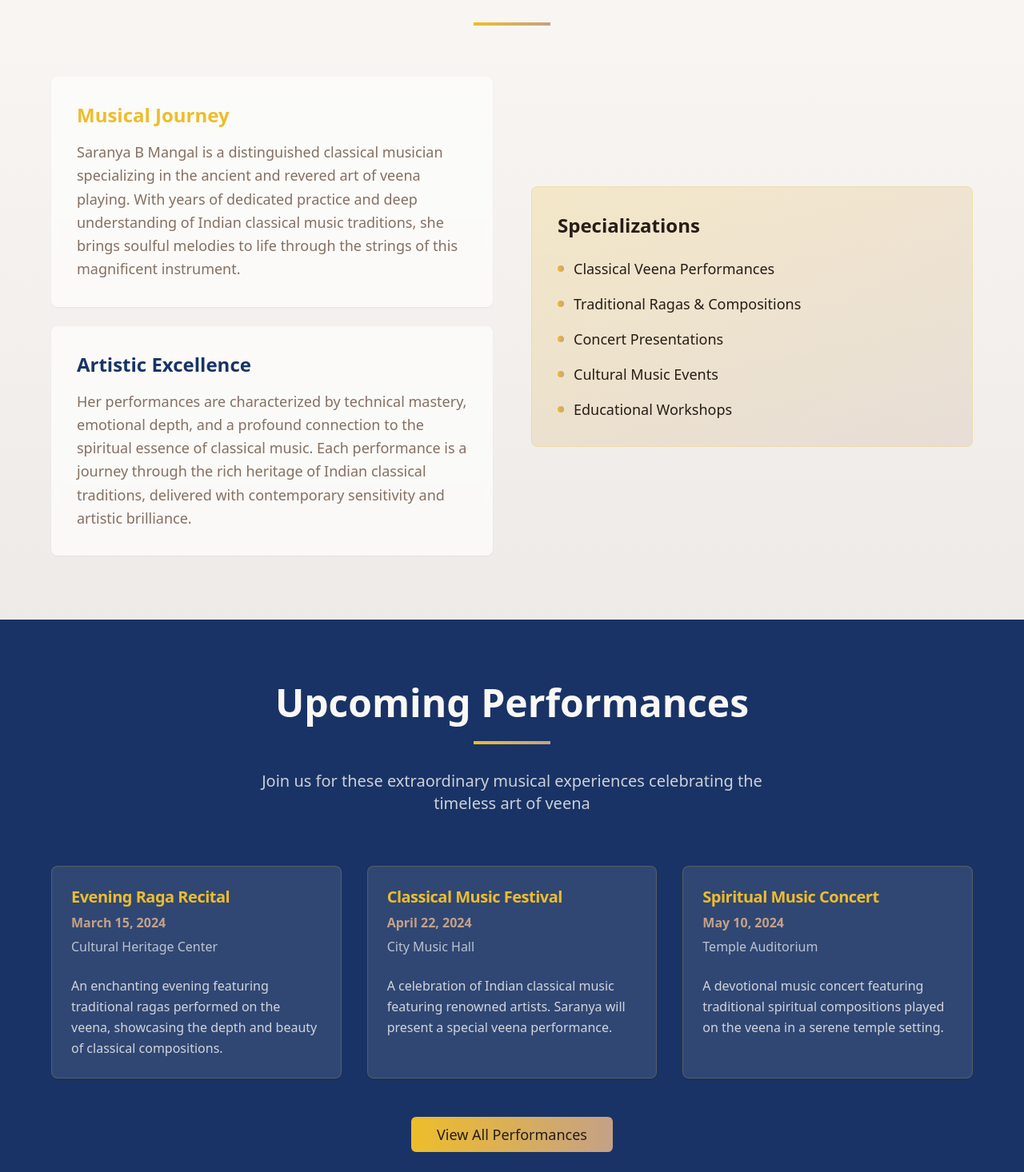
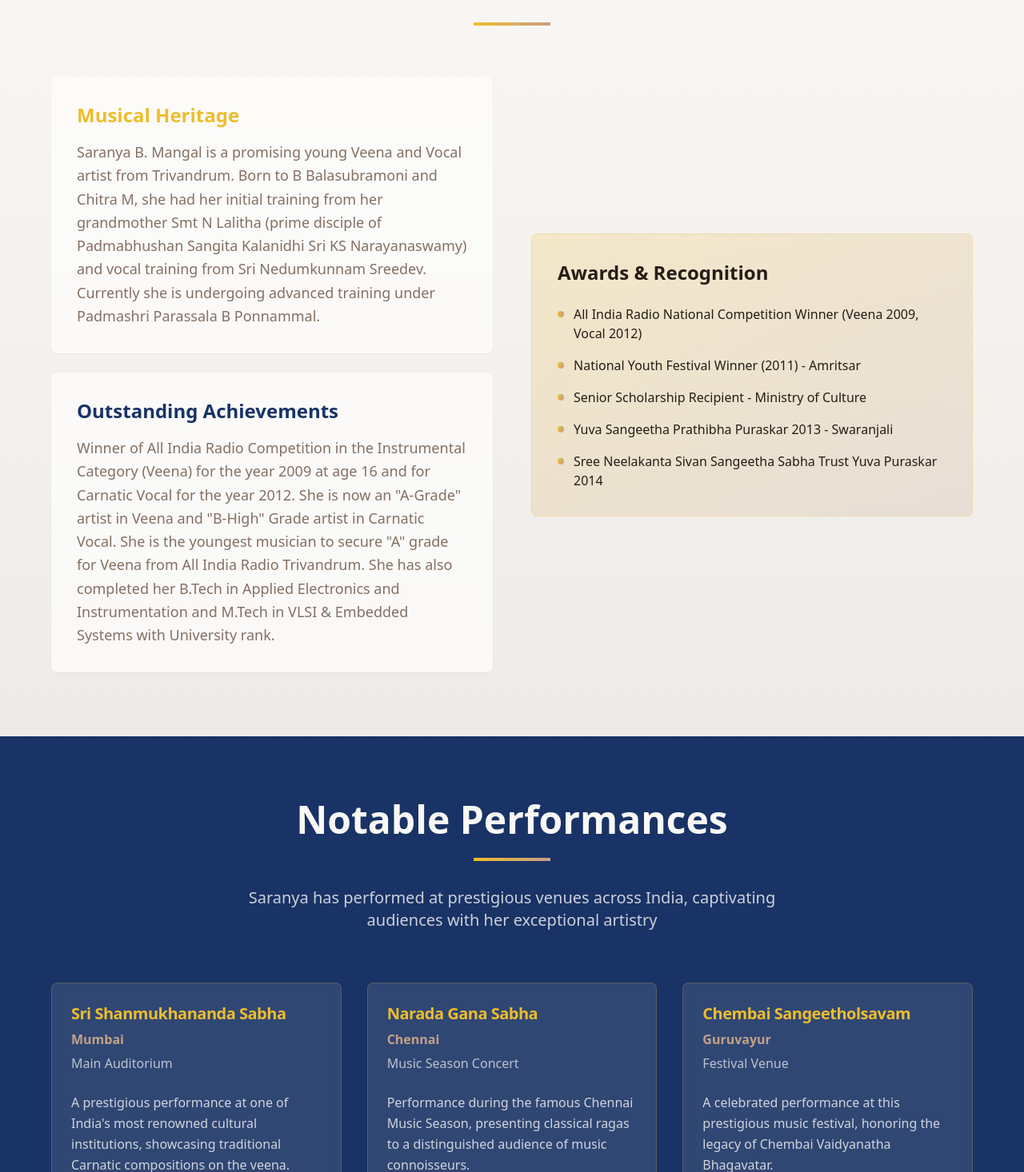
Before and after one commit to harinp715/saranya-veena-vibes, a React (Vite) app: page / in a window 1280 px wide. Shown: the part 924-2390 px from the top of the page at 80% size. Built offline with nearby package versions, Linux system fonts and the light colour scheme.

Commit message:
Customize landing page content
Use content from saranyamangal.com to customize the landing page.

```diff
--- a/index.html
+++ b/index.html
@@ -3,12 +3,12 @@
   <head>
     <meta charset="UTF-8" />
     <meta name="viewport" content="width=device-width, initial-scale=1.0" />
-    <title>saranya-veena-vibes</title>
-    <meta name="description" content="Lovable Generated Project" />
-    <meta name="author" content="Lovable" />
+    <title>Saranya B. Mangal - Classical Musician & Veena Virtuoso</title>
+    <meta name="description" content="Saranya B. Mangal - All India Radio A-Grade Veena artist and classical musician from Trivandrum. Winner of national competitions and prestigious awards." />
+    <meta name="author" content="Saranya B. Mangal" />
 
-    <meta property="og:title" content="saranya-veena-vibes" />
-    <meta property="og:description" content="Lovable Generated Project" />
+    <meta property="og:title" content="Saranya B. Mangal - Classical Musician & Veena Virtuoso" />
+    <meta property="og:description" content="All India Radio A-Grade Veena artist and classical musician from Trivandrum. Winner of national competitions and prestigious awards." />
     <meta property="og:type" content="website" />
     <meta property="og:image" content="https://lovable.dev/opengraph-image-p98pqg.png" />
 
--- a/src/components/AboutSection.tsx
+++ b/src/components/AboutSection.tsx
@@ -15,22 +15,25 @@ const AboutSection = () => {
           <div className="space-y-6">
             <Card className="border-none shadow-elegant bg-card/80 backdrop-blur-sm">
               <CardContent className="p-8">
-                <h3 className="text-2xl font-semibold mb-4 text-gold">Musical Journey</h3>
+                <h3 className="text-2xl font-semibold mb-4 text-gold">Musical Heritage</h3>
                 <p className="text-muted-foreground leading-relaxed text-lg">
-                  Saranya B Mangal is a distinguished classical musician specializing in the ancient and revered art of veena playing.
-                  With years of dedicated practice and deep understanding of Indian classical music traditions, she brings
-                  soulful melodies to life through the strings of this magnificent instrument.
+                  Saranya B. Mangal is a promising young Veena and Vocal artist from Trivandrum. Born to B Balasubramoni and Chitra M,
+                  she had her initial training from her grandmother Smt N Lalitha (prime disciple of Padmabhushan Sangita Kalanidhi Sri
+                  KS Narayanaswamy) and vocal training from Sri Nedumkunnam Sreedev. Currently she is undergoing advanced training under
+                  Padmashri Parassala B Ponnammal.
                 </p>
               </CardContent>
             </Card>
 
+
             <Card className="border-none shadow-elegant bg-card/80 backdrop-blur-sm">
               <CardContent className="p-8">
-                <h3 className="text-2xl font-semibold mb-4 text-deep-blue">Artistic Excellence</h3>
+                <h3 className="text-2xl font-semibold mb-4 text-deep-blue">Outstanding Achievements</h3>
                 <p className="text-muted-foreground leading-relaxed text-lg">
-                  Her performances are characterized by technical mastery, emotional depth, and a profound connection
-                  to the spiritual essence of classical music. Each performance is a journey through the rich heritage
-                  of Indian classical traditions, delivered with contemporary sensitivity and artistic brilliance.
+                  Winner of All India Radio Competition in the Instrumental Category (Veena) for the year 2009 at age 16 and for
+                  Carnatic Vocal for the year 2012. She is now an "A-Grade" artist in Veena and "B-High" Grade artist in Carnatic Vocal.
+                  She is the youngest musician to secure "A" grade for Veena from All India Radio Trivandrum. She has also completed
+                  her B.Tech in Applied Electronics and Instrumentation and M.Tech in VLSI & Embedded Systems with University rank.
                 </p>
               </CardContent>
             </Card>
@@ -38,18 +41,18 @@ const AboutSection = () => {
 
           <div className="space-y-8">
             <div className="bg-gradient-to-br from-gold/20 to-warm-earth/20 p-8 rounded-lg border border-gold/20">
-              <h3 className="text-2xl font-semibold mb-6 text-foreground">Specializations</h3>
+              <h3 className="text-2xl font-semibold mb-6 text-foreground">Awards & Recognition</h3>
               <ul className="space-y-4">
                 {[
-                  "Classical Veena Performances",
-                  "Traditional Ragas & Compositions",
-                  "Concert Presentations",
-                  "Cultural Music Events",
-                  "Educational Workshops"
+                  "All India Radio National Competition Winner (Veena 2009, Vocal 2012)",
+                  "National Youth Festival Winner (2011) - Amritsar",
+                  "Senior Scholarship Recipient - Ministry of Culture",
+                  "Yuva Sangeetha Prathibha Puraskar 2013 - Swaranjali",
+                  "Sree Neelakanta Sivan Sangeetha Sabha Trust Yuva Puraskar 2014"
                 ].map((item, index) => (
-                  <li key={index} className="flex items-center space-x-3">
-                    <div className="w-2 h-2 bg-gradient-to-r from-gold to-warm-earth rounded-full"></div>
-                    <span className="text-foreground text-lg">{item}</span>
+                  <li key={index} className="flex items-start space-x-3">
+                    <div className="w-2 h-2 bg-gradient-to-r from-gold to-warm-earth rounded-full mt-2 flex-shrink-0"></div>
+                    <span className="text-foreground">{item}</span>
                   </li>
                 ))}
               </ul>
--- a/src/components/HeroSection.tsx
+++ b/src/components/HeroSection.tsx
@@ -17,12 +17,12 @@ const HeroSection = () => {
         <h1 className="text-5xl md:text-7xl font-bold mb-6 text-background">
           <span className="block text-gold">Saranya B Mangal</span>
           <span className="block text-2xl md:text-4xl font-light mt-4 text-background/90">
-            Classical Musician & Veena Virtuoso
+            "A-Grade" All India Radio Artist • Veena & Vocal Virtuoso
           </span>
         </h1>
 
         <p className="text-xl md:text-2xl mb-8 text-background/80 max-w-2xl mx-auto leading-relaxed">
-          Experience the timeless beauty of classical Indian music through the soulful strings of the veena
+          All India Radio National Competition Winner • Youngest "A-Grade" Veena Artist from Trivandrum
         </p>
 
         <div className="flex flex-col sm:flex-row gap-4 justify-center items-center">
--- a/src/components/PerformanceSection.tsx
+++ b/src/components/PerformanceSection.tsx
@@ -4,22 +4,22 @@ import { Button } from "@/components/ui/button";
 const PerformanceSection = () => {
   const performances = [
     {
-      title: "Evening Raga Recital",
-      date: "March 15, 2024",
-      venue: "Cultural Heritage Center",
-      description: "An enchanting evening featuring traditional ragas performed on the veena, showcasing the depth and beauty of classical compositions."
+      title: "Sri Shanmukhananda Sabha",
+      location: "Mumbai",
+      venue: "Main Auditorium",
+      description: "A prestigious performance at one of India's most renowned cultural institutions, showcasing traditional Carnatic compositions on the veena."
     },
     {
-      title: "Classical Music Festival",
-      date: "April 22, 2024",
-      venue: "City Music Hall",
-      description: "A celebration of Indian classical music featuring renowned artists. Saranya will present a special veena performance."
+      title: "Narada Gana Sabha",
+      location: "Chennai",
+      venue: "Music Season Concert",
+      description: "Performance during the famous Chennai Music Season, presenting classical ragas to a distinguished audience of music connoisseurs."
     },
     {
-      title: "Spiritual Music Concert",
-      date: "May 10, 2024",
-      venue: "Temple Auditorium",
-      description: "A devotional music concert featuring traditional spiritual compositions played on the veena in a serene temple setting."
+      title: "Chembai Sangeetholsavam",
+      location: "Guruvayur",
+      venue: "Festival Venue",
+      description: "A celebrated performance at this prestigious music festival, honoring the legacy of Chembai Vaidyanatha Bhagavatar."
     }
   ];
 
@@ -28,11 +28,11 @@ const PerformanceSection = () => {
       <div className="max-w-6xl mx-auto">
         <div className="text-center mb-16">
           <h2 className="text-4xl md:text-5xl font-bold mb-6">
-            Upcoming Performances
+            Notable Performances
           </h2>
           <div className="w-24 h-1 bg-gradient-to-r from-gold to-warm-earth mx-auto mb-8"></div>
           <p className="text-xl text-deep-blue-foreground/80 max-w-2xl mx-auto">
-            Join us for these extraordinary musical experiences celebrating the timeless art of veena
+            Saranya has performed at prestigious venues across India, captivating audiences with her exceptional artistry
           </p>
         </div>
 
@@ -41,7 +41,7 @@ const PerformanceSection = () => {
             <Card key={index} className="bg-background/10 backdrop-blur-sm border-gold/20 hover:shadow-elegant transition-all duration-300 hover:scale-105">
               <CardHeader>
                 <CardTitle className="text-gold text-xl">{performance.title}</CardTitle>
-                <p className="text-warm-earth font-semibold">{performance.date}</p>
+                <p className="text-warm-earth font-semibold">{performance.location}</p>
                 <p className="text-deep-blue-foreground/70">{performance.venue}</p>
               </CardHeader>
               <CardContent>
@@ -55,7 +55,7 @@ const PerformanceSection = () => {
 
         <div className="text-center">
           <Button variant="hero" size="lg" className="text-lg px-8 py-4">
-            View All Performances
+            View Performance Videos
           </Button>
         </div>
       </div>
--- /dev/null
+++ b/src/components/VenuesSection.tsx
@@ -0,0 +1,79 @@
+import { Card, CardContent } from "@/components/ui/card";
+import { MapPin, Music, Trophy, Star } from "lucide-react";
+
+const VenuesSection = () => {
+  const venueCategories = [
+    {
+      icon: Trophy,
+      title: "Prestigious Venues",
+      venues: [
+        "Sri Shanmukhananda Sabha, Mumbai",
+        "Narada Gana Sabha, Chennai",
+        "Neelakanta Sivan Sangeetha Sabha, Trivandrum",
+        "Edapally Sangeetha Sabha, Cochin"
+      ]
+    },
+    {
+      icon: Music,
+      title: "Festival Performances",
+      venues: [
+        "Chembai Sangeetholsavam, Guruvayur",
+        "Sri Krishna Gana Sabha, Mavelikara",
+        "Chembai Sangeetha Bhavan, Kannur",
+        "National Youth Festival, Amritsar"
+      ]
+    },
+    {
+      icon: Star,
+      title: "Cultural Institutions",
+      venues: [
+        "Sri Muttuswami Deekshithar Trust, Shimogga",
+        "Sri Muttuswami Deekshithar Trust, Ettayapuram",
+        "All India Radio Competitions",
+        "State & University Festivals"
+      ]
+    }
+  ];
+
+  return (
+    <section className="py-20 px-4 bg-gradient-to-b from-background to-muted">
+      <div className="max-w-6xl mx-auto">
+        <div className="text-center mb-16">
+          <h2 className="text-4xl md:text-5xl font-bold mb-6 text-foreground">
+            Performance Venues
+          </h2>
+          <div className="w-24 h-1 bg-gradient-to-r from-gold to-warm-earth mx-auto mb-8"></div>
+          <p className="text-xl text-muted-foreground max-w-2xl mx-auto">
+            Saranya has graced stages across India, from renowned sabhas to prestigious cultural festivals
+          </p>
+        </div>
+
+        <div className="grid md:grid-cols-3 gap-8">
+          {venueCategories.map((category, index) => (
+            <Card key={index} className="border-none shadow-elegant bg-card/80 backdrop-blur-sm hover:shadow-deep transition-all duration-300">
+              <CardContent className="p-8">
+                <div className="flex items-center space-x-4 mb-6">
+                  <div className="w-12 h-12 bg-gradient-to-r from-gold to-warm-earth rounded-full flex items-center justify-center">
+                    <category.icon className="w-6 h-6 text-gold-foreground" />
+                  </div>
+                  <h3 className="text-xl font-semibold text-foreground">{category.title}</h3>
+                </div>
+
+                <ul className="space-y-3">
+                  {category.venues.map((venue, venueIndex) => (
+                    <li key={venueIndex} className="flex items-start space-x-3">
+                      <MapPin className="w-4 h-4 text-gold mt-1 flex-shrink-0" />
+                      <span className="text-muted-foreground leading-relaxed">{venue}</span>
+                    </li>
+                  ))}
+                </ul>
+              </CardContent>
+            </Card>
+          ))}
+        </div>
+      </div>
+    </section>
+  );
+};
+
+export default VenuesSection;
--- a/src/pages/Index.tsx
+++ b/src/pages/Index.tsx
@@ -1,6 +1,7 @@
 import HeroSection from "@/components/HeroSection";
 import AboutSection from "@/components/AboutSection";
 import PerformanceSection from "@/components/PerformanceSection";
+import VenuesSection from "@/components/VenuesSection";
 import ContactSection from "@/components/ContactSection";
 
 const Index = () => {
@@ -9,6 +10,7 @@ const Index = () => {
       <HeroSection />
       <AboutSection />
       <PerformanceSection />
+      <VenuesSection />
       <ContactSection />
     </div>
   );
```
